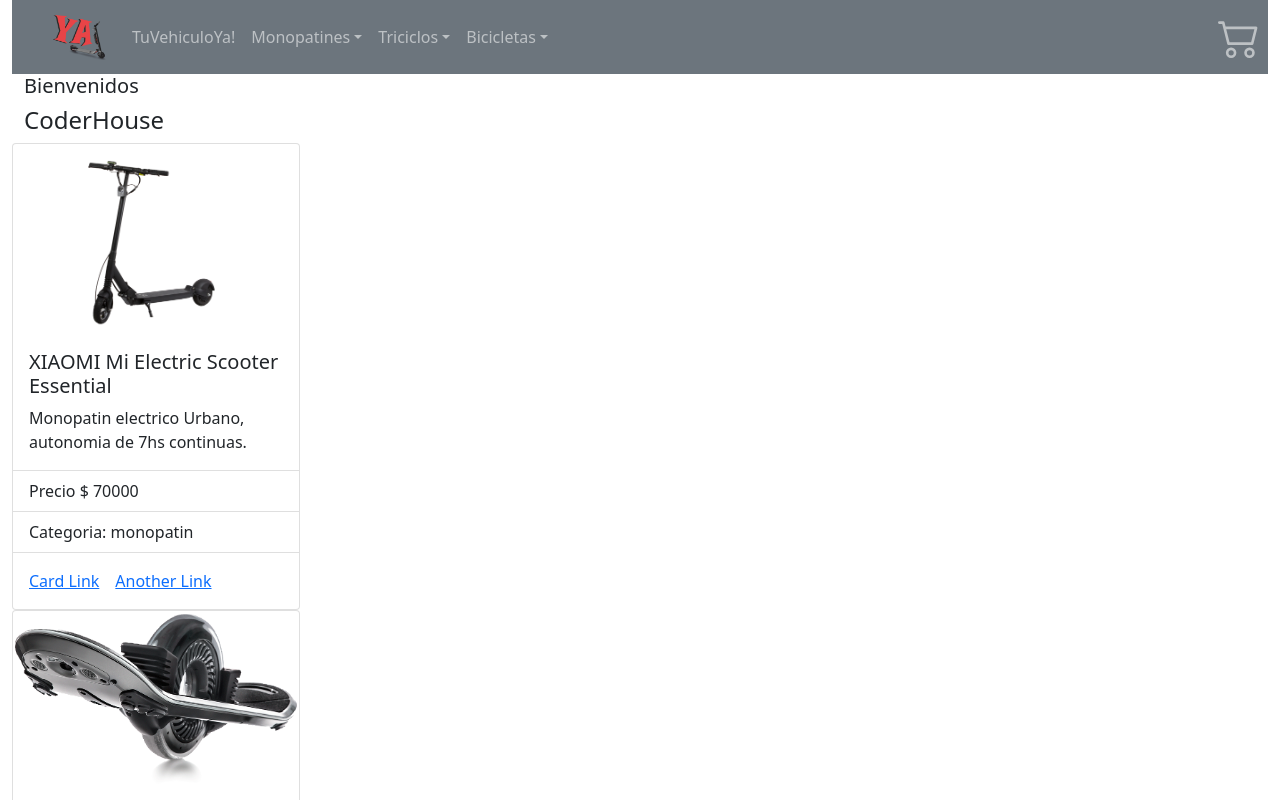
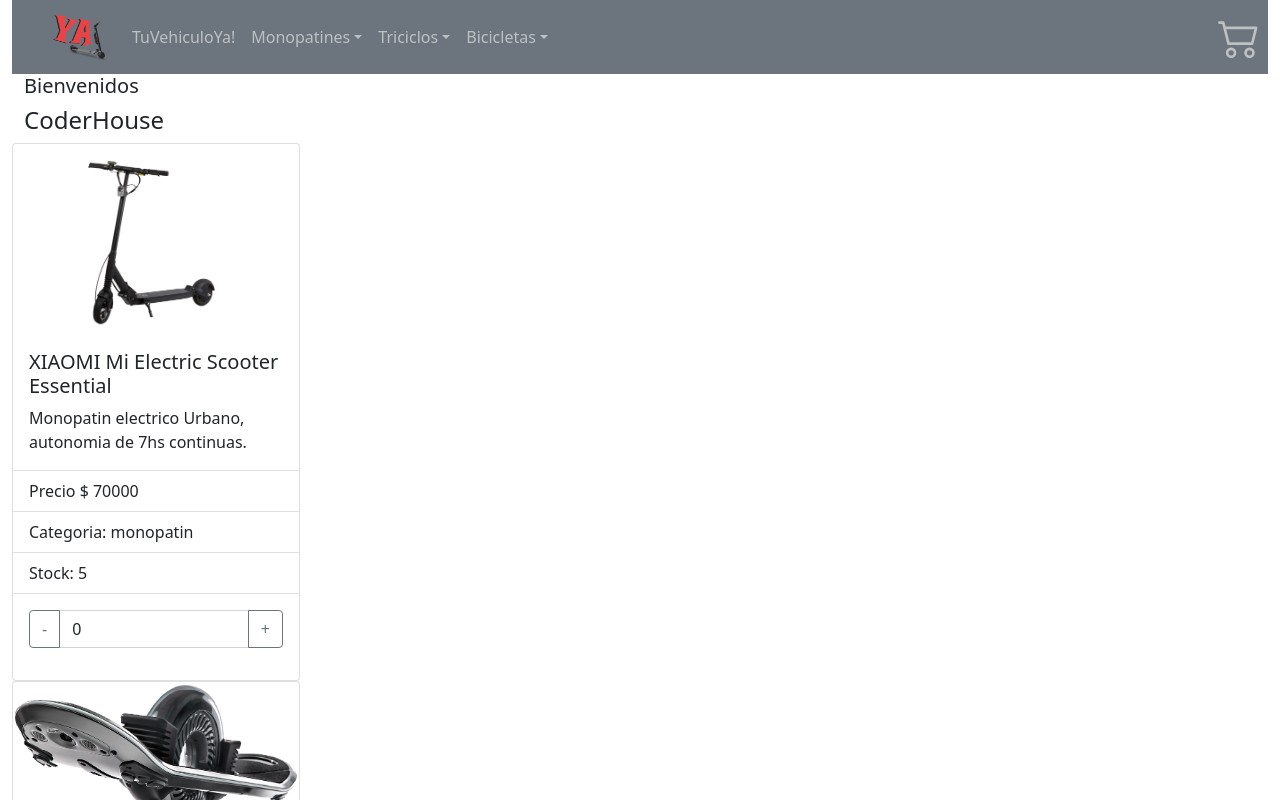
Before and after one commit to IgnacioCentis/tuvehiculoya, a React (Create React App) app: page / in a window 1280 px wide. Shown: the top 800 px of the page. Built offline with nearby package versions, Linux system fonts and the light colour scheme.

Commit message:
Items Count

```diff
--- a/src/components/ComponenteContenedor.jsx
+++ b/src/components/ComponenteContenedor.jsx
@@ -3,7 +3,8 @@
 import  Row  from "react-bootstrap/Row"
 import  Card  from "react-bootstrap/Card"
 import  Col  from "react-bootstrap/Col"
-import { ListGroup, ListGroupItem } from "react-bootstrap"
+import { Button, FormControl, InputGroup, ListGroup, ListGroupItem } from "react-bootstrap"
+import ItemCount from "./Items/ItemCount"
 
 function ComponenteContenedor(){
 
@@ -30,15 +31,13 @@
                        {productos.description}
                     </Card.Text>
                     </Card.Body>
-
                     <ListGroup className="list-group-flush">
-                    <ListGroupItem>Precio $ {productos.price}</ListGroupItem>
-                    <ListGroupItem>Categoria: {productos.categoria}</ListGroupItem>
-
+                        <ListGroupItem>Precio $ {productos.price}</ListGroupItem>
+                        <ListGroupItem>Categoria: {productos.categoria}</ListGroupItem>
+                        <ListGroupItem>Stock: {productos.stock}</ListGroupItem>
                     </ListGroup>
                     <Card.Body>
-                    <Card.Link href="#">Card Link</Card.Link>
-                    <Card.Link href="#">Another Link</Card.Link>
+                       <ItemCount stock={productos.stock}/>
                     </Card.Body>
               </Card>
             )}
--- /dev/null
+++ b/src/components/Items/ItemCount.jsx
@@ -0,0 +1,37 @@
+import React, { useState } from 'react'
+import { Button, FormControl, InputGroup } from 'react-bootstrap'
+
+
+const ItemCount = ({stock}) => {
+
+    const [count,setCount] = useState(0)
+    const handlerCountAdd = () => {
+        if(count < stock){
+            setCount(count +1)
+        }
+
+    }
+
+    const handlerCountLess = () => {
+        if (count >0){setCount(count -1)}
+
+    }
+
+
+    return (
+        <div>
+            <InputGroup className="mb-3">
+                <Button onClick={handlerCountLess} variant="outline-secondary" id="button-less">-</Button>
+                <FormControl
+                value={count}
+                aria-label=""
+                aria-describedby="basic-addon1"
+                />
+                <Button onClick={handlerCountAdd} variant="outline-secondary" id="button-add">+</Button>
+            </InputGroup>
+
+        </div>
+    )
+}
+
+export default ItemCount
--- a/src/components/mockItems.js
+++ b/src/components/mockItems.js
@@ -1,8 +1,8 @@
 const products = [
-    {id:'1', categoria:'monopatin',name:'XIAOMI Mi Electric Scooter Essential', description:'Monopatin electrico Urbano, autonomia de 7hs continuas. ', price:70000 , foto:'assets/image/monopatinXiaomi.png'},
-    {id:'2', categoria:'monopatin',name:'Eléctrico Logus L7', description:'Monopatin One Wheel electrico de 700Watts Urbano', price:55000 , foto:'assets/image/monopatinOneWheel.png'},
-    {id:'3', categoria:'monopatin',name:'Hiboy S2 Pro Plegable', description:'Monopatin plegable electrico 200Watts', price:92000 , foto:'assets/image/monopatin_plegado.png'},
-    {id:'4', categoria:'bicicleta',name:'Venzo Shadow Series Loki Evo R29', description:'Mountain Bike SemiProfessional R29 ', price:77000 , foto:'assets/image/biciMountain.png'}
+    {id:'1', stock: '5', categoria:'monopatin',name:'XIAOMI Mi Electric Scooter Essential', description:'Monopatin electrico Urbano, autonomia de 7hs continuas. ', price:70000 , foto:'assets/image/monopatinXiaomi.png'},
+    {id:'2',stock: '10', categoria:'monopatin',name:'Eléctrico Logus L7', description:'Monopatin One Wheel electrico de 700Watts Urbano', price:55000 , foto:'assets/image/monopatinOneWheel.png'},
+    {id:'3',stock: '1', categoria:'monopatin',name:'Hiboy S2 Pro Plegable', description:'Monopatin plegable electrico 200Watts', price:92000 , foto:'assets/image/monopatin_plegado.png'},
+    {id:'4',stock: '0', categoria:'bicicleta',name:'Venzo Shadow Series Loki Evo R29', description:'Mountain Bike SemiProfessional R29 ', price:77000 , foto:'assets/image/biciMountain.png'}
 ];
 
 //resolve  -  reject
```
